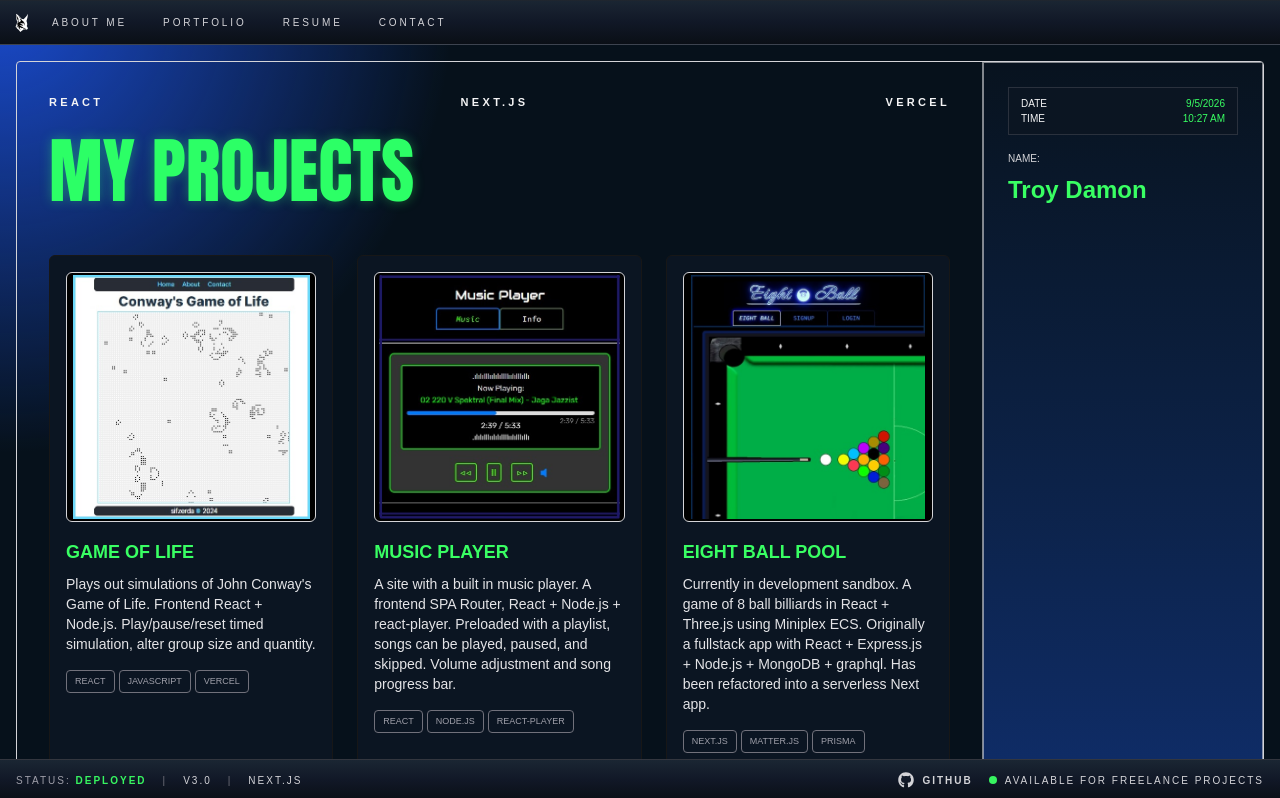
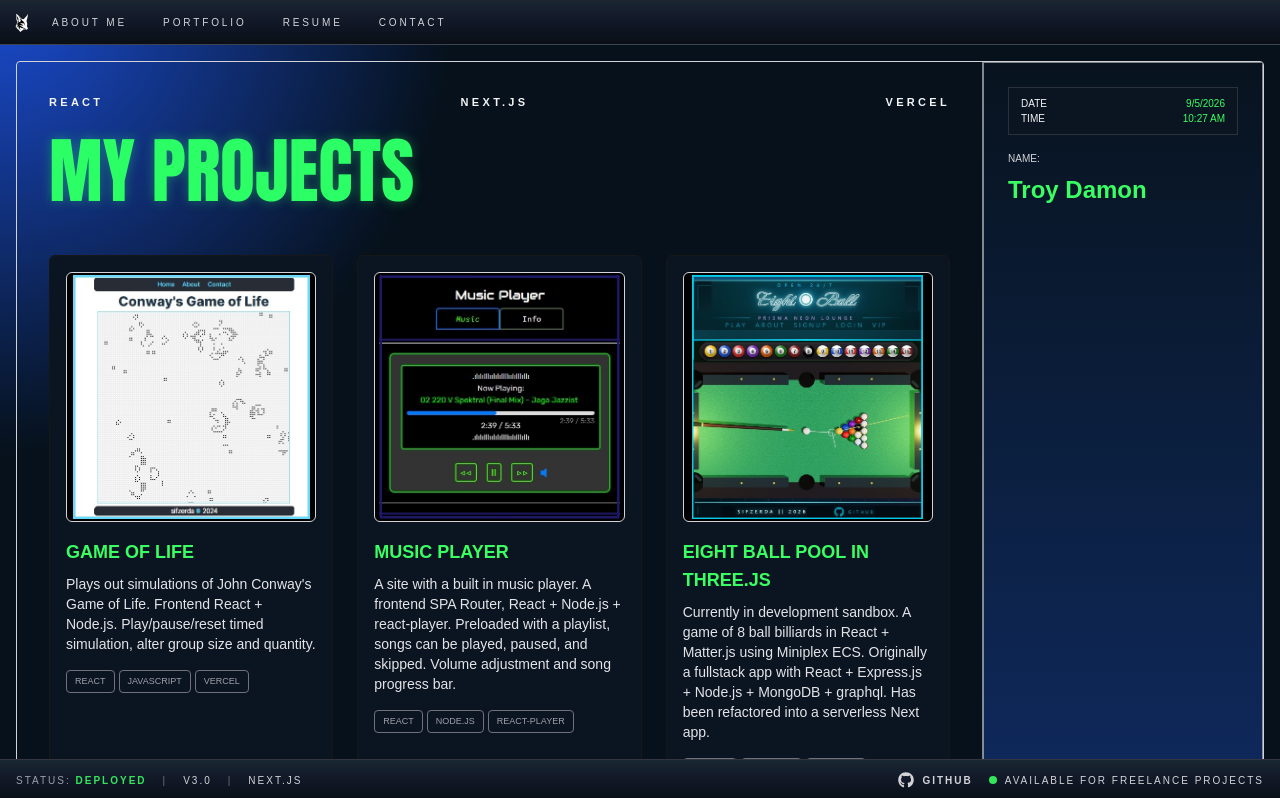
Before and after one commit to sifzerda/next-portfolio, a Next.js app: page /portfolio in a window 1280 px wide. Shown: the top 798 px of the page. Built offline with nearby package versions, Linux system fonts and the light colour scheme.

Commit message:
added pool three.js

```diff
--- a/src/app/portfolio/page.js
+++ b/src/app/portfolio/page.js
@@ -32,6 +32,7 @@
     //      link: "https://bandpage.vercel.app/",
     //      tech: ["React", "react-player", "YouTube Data API v3"],
     //    },
+
     {
       title: "Game of Life",
       description: "Plays out simulations of John Conway's Game of Life. Frontend React + Node.js. Play/pause/reset timed simulation, alter group size and quantity.",
@@ -39,6 +40,7 @@
       link: "https://game-of-life-49sl.vercel.app/",
       tech: ["React", "JavaScript", "Vercel"],
     },
+
     {
       title: "Music Player",
       description: "A  site with a built in music player. A frontend SPA Router, React + Node.js + react-player. Preloaded with a playlist, songs can be played, paused, and skipped. Volume adjustment and song progress bar.",
@@ -46,9 +48,18 @@
       link: "https://slotmachine-five.vercel.app/",
       tech: ["React", "Node.js", "react-player"],
     },
+
     {
-      title: "Eight Ball Pool",
-      description: "Currently in development sandbox. A game of 8 ball billiards in React + Three.js using Miniplex ECS. Originally a fullstack app with React + Express.js + Node.js + MongoDB + graphql. Has been refactored into a serverless Next app.",
+      title: "Eight Ball Pool in Three.js",
+      description: "Currently in development sandbox. A game of 8 ball billiards in React + Matter.js using Miniplex ECS. Originally a fullstack app with React + Express.js + Node.js + MongoDB + graphql. Has been refactored into a serverless Next app.",
+      image: "/pool2Pic.jpg",
+      link: "https://r-pool-sand.vercel.app/",
+      tech: ["Next.js", "Three.js", "Miniplex"],
+    },
+
+    {
+      title: "Eight Ball Pool in Matter.js",
+      description: "Currently in development sandbox. A game of 8 ball billiards in React + Matter.js using Miniplex ECS. Originally a fullstack app with React + Express.js + Node.js + MongoDB + graphql. Has been refactored into a serverless Next app.",
       image: "/poolPic.jpg",
       link: "https://r-pool-sand.vercel.app/",
       tech: ["Next.js", "Matter.js", "Prisma"],
@@ -84,6 +95,7 @@
       link: "https://nx-minesweeper.vercel.app/",
       tech: ["Next.js", "Rust", "Tauri"],
     },
+
     {
       title: "Horror Map",
       description: "This (unfinished) blog site provides a guide for horror fiction-writing. Formerly in React + MongoDB + graphql and deployed on Heroku, then refactored into a serverless SPA Router App in Next.js + Postgres-Neon DB. Users can sign up and leave comments on each page.",
@@ -98,6 +110,7 @@
       link: "https://next-fiction.vercel.app/",
       tech: ["Next.js", "Vercel", "Neon Postgres"],
     },
+
     {
       title: "PWA Text Editor",
       description: "A Text Editor app built with Javascript + HTML + CSS + Express Server. It utilizes PWA technologies, including Webpack + a Service Worker + IndexedDB for use and storage offline. Deployed on Render.",
@@ -105,6 +118,7 @@
       link: "https://jate-text-editor-10.onrender.com/",
       tech: ["Service Worker", "Webpack", "Babel"],
     },
+
     {
       title: "MVC Tech Blog",
       description: "A tech-themed blog with user Auth. It originally used Handlebars UI + Express server + MySQL database with Sequelize + deployed on Heroku. Then refactored into a serverless Next.js app + Postgres-Neon DB + deployed on Vercel.",
@@ -112,6 +126,7 @@
       link: "https://nx-tech-blog.vercel.app/",
       tech: ["Handlebars", "Express", "Javascript"],
     },
+
     {
       title: "Express Note Taker",
       description: "This is a note-taking app which runs in node.js. The front end is created through HTML and CSS. It runs on an Express server, and note data is saved JSON and local storage for later retrieval. This app is deployed on Heroku.",
@@ -119,6 +134,7 @@
       link: "https://note-taker.vercel.app/",
       tech: ["JavaScript", "Express", "CSS"],
     },
+
     {
       title: "Server-Side API Weather Dashboard",
       description: "A weather display dashboard, search by city name and return a 5 day forecast using the Open Weather Map API. Data is saved in local storage. HTML + CSS + Javascript + deployed on GitHub.",
@@ -126,6 +142,7 @@
       link: "https://sifzerda.github.io/weather-dashboard/",
       tech: ["HTML", "CSS", "JavaScript"],
     },
+
     {
       title: "Third Party API Work Day Scheduler",
       description: "This is a note taking app to help create, store, and display daily plans and activities. It was created using HTML, CSS, and Javascript. Data can be deleted or stored data through local storage for later retrieval. It is deployed on GitHub.",
@@ -133,6 +150,7 @@
       link: "https://sifzerda.github.io/workday-scheduler/",
       tech: ["HTML", "CSS", "JavaScript"],
     },
+
     {
       title: "Web API Coding Quiz",
       description: "A timed multiple-choice coding-themed quiz. HTML + CSS + Javascript. Score data is saved in local storage. Deployed on GitHub.",
@@ -140,6 +158,7 @@
       link: "https://sifzerda.github.io/coding-quiz/",
       tech: ["HTML", "CSS", "JavaScript"],
     },
+
   ];
 
   return (
```
Also changed, not shown: public/bitaster.jpg, public/pool2Pic.jpg (added).
